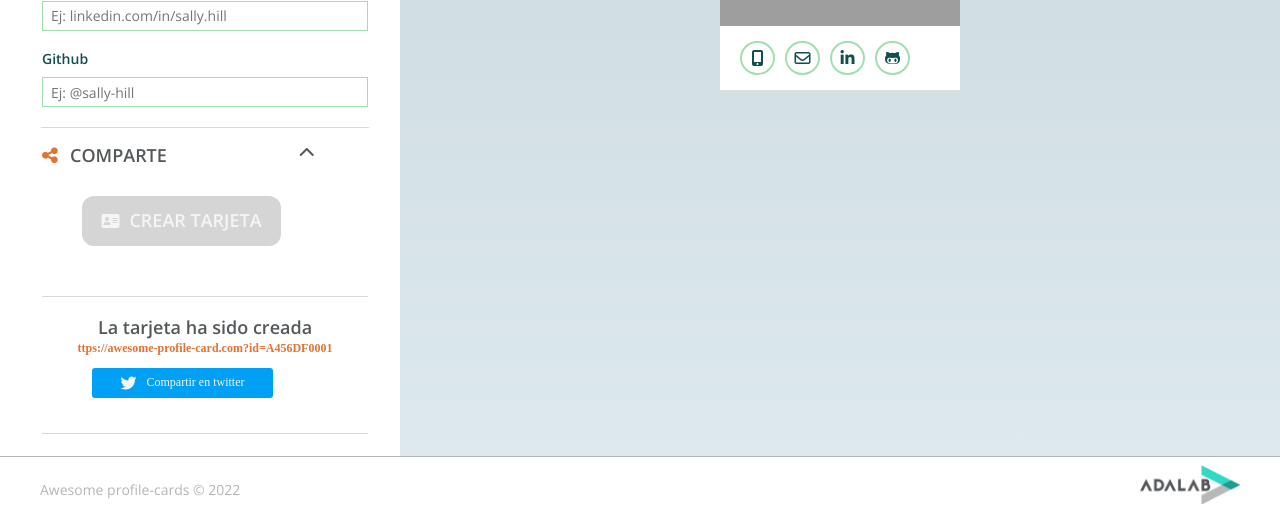
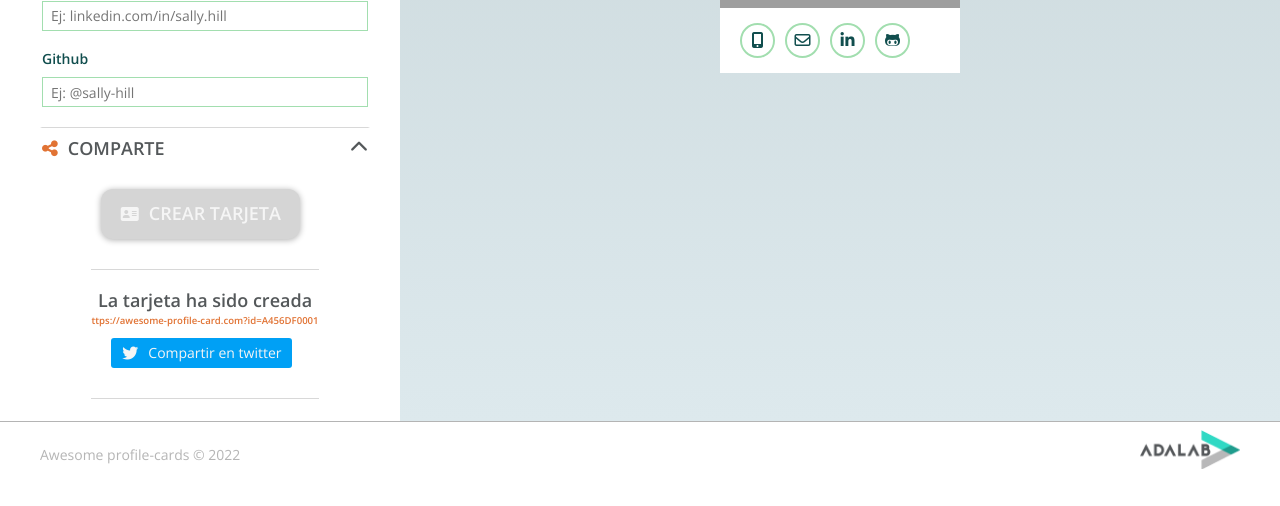
Before and after one commit to Adalab/project-promo-p-module-2-team-2, a website: page docs/create.html in a window 1280 px wide. Shown: the part 803-1309 px from the top of the page. After the commit the page ends 1284 px from the top, so only its background shows below. Drawn offline with nearby package versions, Linux system fonts and the light colour scheme; grey boxes are pictures that could not be loaded.

Commit message:
fix styles share

```diff
--- a/docs/assets/js/main.js
+++ b/docs/assets/js/main.js
@@ -1 +1 @@
-"use strict";console.log(">> Ready :)");
+"use strict";const completeLegend=document.querySelector(".js_complete_legend"),designLegend=document.querySelector(".js_design_legend"),shareLegend=document.querySelector(".js_share_legend"),completeForm=document.querySelector(".js_complete_form"),designForm=document.querySelector(".js_design_form"),shareForm=document.querySelector(".js_share_form");function openForm(e){"completeLegend"===e&&(completeForm.classList.toggle("collapsed"),designForm.classList.add("collapsed"),shareForm.classList.add("collapsed")),"designLegend"===e&&(designForm.classList.toggle("collapsed"),completeForm.classList.add("collapsed"),shareForm.classList.add("collapsed")),"shareLegend"===e&&(shareForm.classList.toggle("collapsed"),designForm.classList.add("collapsed"),completeForm.classList.add("collapsed"))}function handleCollapsed(e){e.preventDefault();openForm(e.currentTarget.id)}completeLegend.addEventListener("click",handleCollapsed),designLegend.addEventListener("click",handleCollapsed),shareLegend.addEventListener("click",handleCollapsed);
--- a/docs/create.html
+++ b/docs/create.html
@@ -76,7 +76,7 @@
         <fieldset class="design">
           <!------------SECTION LEGEND------------------->
 
-          <legend class="design__legend">
+          <legend class="design__legend js_design_legend" id="designLegend">
             <i class="fa-regular fa-object-ungroup design__square"></i>
             <h2 class="design__title">Diseña</h2>
             <i class="design__up fa-solid fa-chevron-up"></i>
@@ -84,7 +84,7 @@
 
           <!------------SECTION COLOURS-------->
 
-          <div class="design__container">
+          <div class="design__container js_design_form">
             <p class="design__subtitle">Colores</p>
 
             <div class="design__options">
@@ -95,7 +95,7 @@
                   class="design__circle"
                   type="radio"
                   id="firstColour"
-                  name="firstColour"
+                  name="colourPalette"
                   value="firstColour"
                 />
                 <div class="design__colour design__colour--1"></div>
@@ -110,7 +110,7 @@
                   class="design__circle"
                   type="radio"
                   id="secondColour"
-                  name="secondColour"
+                  name="colourPalette"
                   value="secondColour"
                 />
                 <div class="design__colour design__colour--4"></div>
@@ -125,7 +125,7 @@
                   class="design__circle"
                   type="radio"
                   id="thirdColour"
-                  name="thirdColour"
+                  name="colourPalette"
                   value="thirdColour"
                 />
                 <div class="design__colour design__colour--7"></div>
@@ -139,7 +139,7 @@
         <fieldset class="complete">
           <!------------SECTION LEGEND------------------->
 
-          <legend class="complete__legend">
+          <legend class="complete__legend js_complete_legend" id="completeLegend">
             <i class="complete__keyboard fa-regular fa-keyboard"></i>
             <h2 class="complete__title">Rellena</h2>
             <i class="complete__up fa-solid fa-chevron-up"></i>
@@ -147,7 +147,7 @@
 
           <!----------------SECTION INPUTS------------------>
 
-          <div class="complete__form">
+          <div class="complete__form js_complete_form">
             <label class="complete__label" for="name">Nombre completo</label>
             <input
               class="complete__input"
@@ -215,19 +215,33 @@
         </fieldset>
 
         <fieldset class="share">
-            <div>
-            <legend class="share__legend"><i class="fa-solid fa-share-nodes share__nodes"></i></i>Comparte<i class="fa-solid fa-chevron-up share__up"></i></legend>
+          <legend class="share__legend js_share_legend" id="shareLegend">
+            <i class="share__nodes fa-solid fa-share-nodes"></i>
+            <h2 class="share__title">Comparte</h2>
+            <i class="share__up fa-solid fa-chevron-up"></i>
+          </legend>
 
-            <button class="share__button"><i class="fa-solid fa-address-card share__card"></i>Crear tarjeta</button>
+          <div class="share__div js_share_form">
+            <button class="share__button">
+              <i class="fa-solid fa-address-card share__card"></i>Crear tarjeta
+            </button>
+
+            <div class="share__div--title">
+              <h3 class="share__title--done">La tarjeta ha sido creada</h3>
+
+              <a
+                class="share__link"
+                href="ttps://awesome-profile-card.com?id=A456DF0001"
+              >
+                <small>ttps://awesome-profile-card.com?id=A456DF0001</small></a
+              >
             </div>
+            <button class="share__button--in">
+              <i class="fa-brands fa-twitter share__twi"></i>Compartir en twitter
+            </button>
+          </div>
+        </fieldset>
 
-            <div class=share__div>
-              <h3 class="share__title">La tarjeta ha sido creada</h3>
-              <a class="share__link" href="ttps://awesome-profile-card.com?id=A456DF0001">ttps://awesome-profile-card.com?id=A456DF0001</a>
-             <button class="share__button--in"><i class="fa-brands fa-twitter share__twi"></i>Compartir en twitter</button>
-            </div>
-
-          </fieldset>
       </form>
 
     </main>
--- a/src/scss/layout/form/_share.scss
+++ b/src/scss/layout/form/_share.scss
@@ -2,40 +2,49 @@
   border-color: transparent;
   display: flex;
   flex-direction: column;
+  align-items: center;
 
   &__legend {
     display: flex;
     flex-direction: row;
-    gap: 12rem;
-    margin: 5rem 0 30rem 0;
-    text-transform: uppercase;
+    margin-bottom: 20rem;
+    width: 100%;
+  }
+
+  &__nodes {
+    font-size: 18rem;
+    display: flex;
+    align-items: center;
+    justify-content: center;
+    color: $col_dull_orange;
+    margin-top: 2rem;
+  }
+
+  &__title {
     font-family: $font_open;
     font-weight: $font_w_semibold;
     font-size: 18rem;
     color: $col_gunmetal;
-  }
-
-  &__nodes {
-    display: flex;
-    align-items: center;
-    color: $col_dull_orange;
-    font-size: 18rem;
-    font-weight: $font_w_semibold;
-    width: 16rem;
-    height: 18rem;
-    margin-top: 2rem;
+    text-transform: uppercase;
+    width: 100%;
+    margin-left: 10rem;
   }
 
   &__up {
-    margin-left: 120rem;
+    font-size: 18rem;
+    display: flex;
     align-items: center;
+    justify-content: center;
+    color: $col_gunmetal;
   }
 
   &__button {
+    display: flex;
+    align-items: center;
+    justify-content: center;
+    margin: 10rem 0 30rem 10rem;
     width: 199rem;
     height: 50rem;
-    margin-left: 40rem;
-    margin-bottom: 50rem;
     color: $col_white_four;
     font-family: $font_open;
     font-weight: $font_w_semibold;
@@ -44,6 +53,7 @@
     border-radius: 12rem;
     border-color: $col_white;
     background-color: $col_white_five;
+    box-shadow: 0 1px 6px 0 rgba(0, 0, 0, 0.32);
   }
 
   &__card {
@@ -53,11 +63,12 @@
   &__div {
     border-top: 1rem;
     margin-bottom: 20rem;
-    border-top: 1rem solid $col_grayline;
     border-bottom: 1rem solid $col_grayline;
   }
-
-  &__title {
+  &__div--title {
+    border-top: 1rem solid $col_grayline;
+  }
+  &__title--done {
     color: $col_gunmetal;
     font-family: $font_open;
     font-weight: $font_w_semibold;
@@ -71,7 +82,7 @@
     justify-content: center;
     text-decoration: none;
     color: $col_dull_orange;
-    font-family: font_open;
+    font-family: $font_open;
     font-weight: $font_w_semibold;
     font-size: 12rem;
     margin-bottom: 12rem;
@@ -80,19 +91,19 @@
   &__button--in {
     width: 181rem;
     height: 30rem;
+    margin: 0 0 30rem 20rem;
     border-radius: 3rem;
     background-color: $col_azure;
-    font-family: OpenSans;
-    font-size: 12rem;
+    font-family: $font_open;
+    font-size: 14rem;
     color: $col_white_four;
     display: flex;
     gap: 10rem;
     align-items: center;
     justify-content: center;
-    margin: 0 0 35rem 50rem;
   }
 
-  &share__twi {
+  &__share__twi {
     width: 20rem;
     height: 20rem;
   }
```
Also changed, not shown: src/html/partials/form/share.html (+24 -11 lines), docs/assets/css/main.css.
